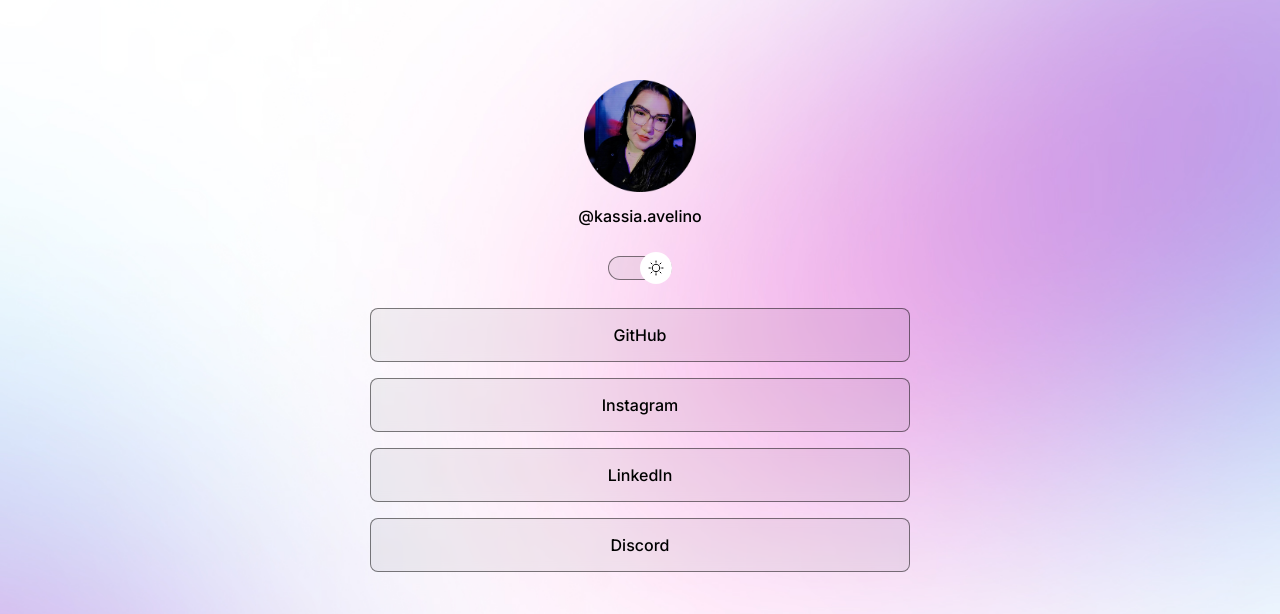
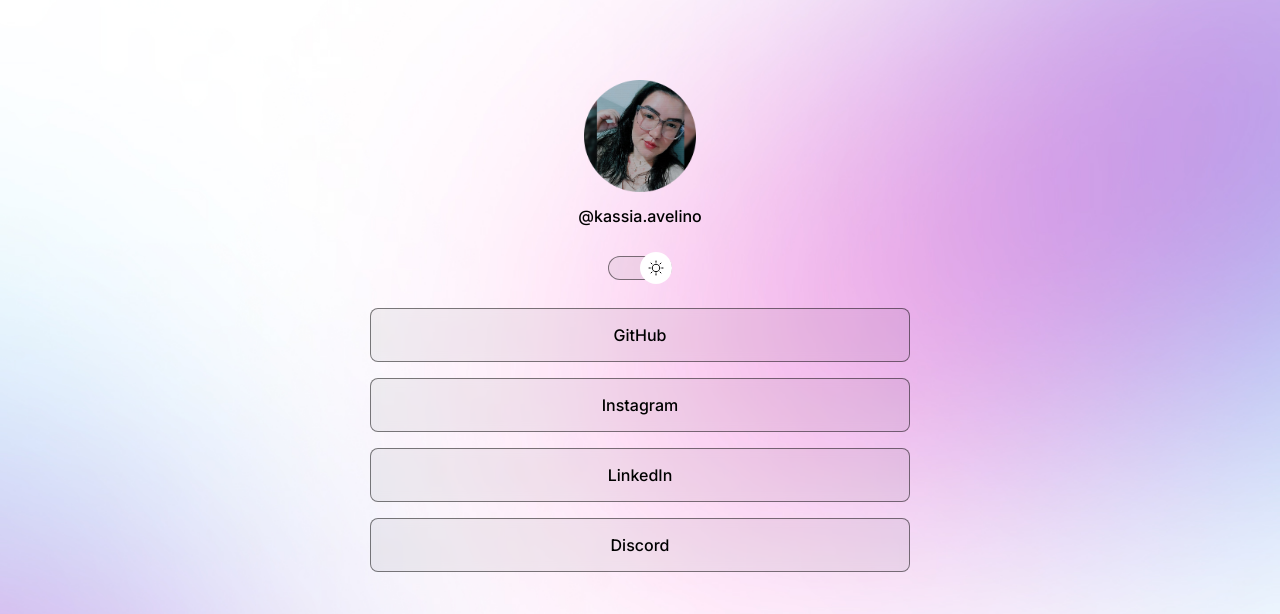
Before and after one commit to kassiaavelino/discoverProject, a plain HTML site: page index.html in a window 1280 px wide. Shown: the top 614 px of the page. Drawn offline with nearby package versions, Linux system fonts and the light colour scheme.

Commit message:
correção da imagem ao entrar na link

```diff
--- a/index.html
+++ b/index.html
@@ -17,7 +17,7 @@
     <div id="container">
       <div id="profile">
         <img
-          src="./assets/avatar-kassia.png"
+          src="./assets/avatar-light-kassia.png"
           alt="Descrição alternativa caso a imagem não seja encontrada"
         />
         <p>@kassia.avelino</p>
```
